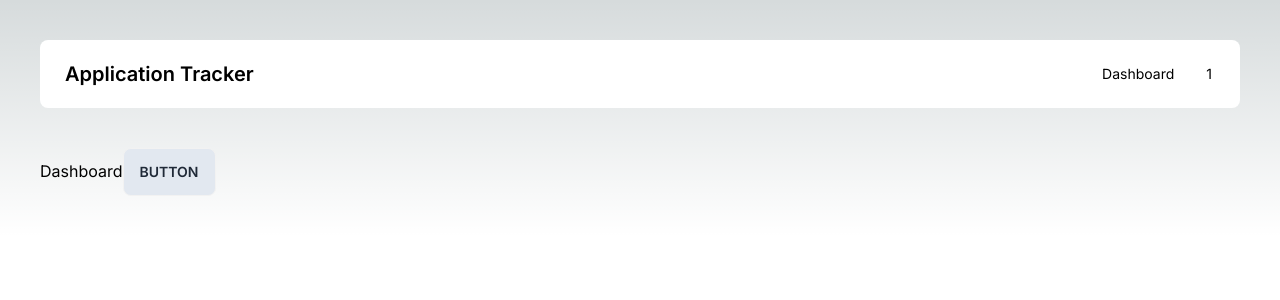
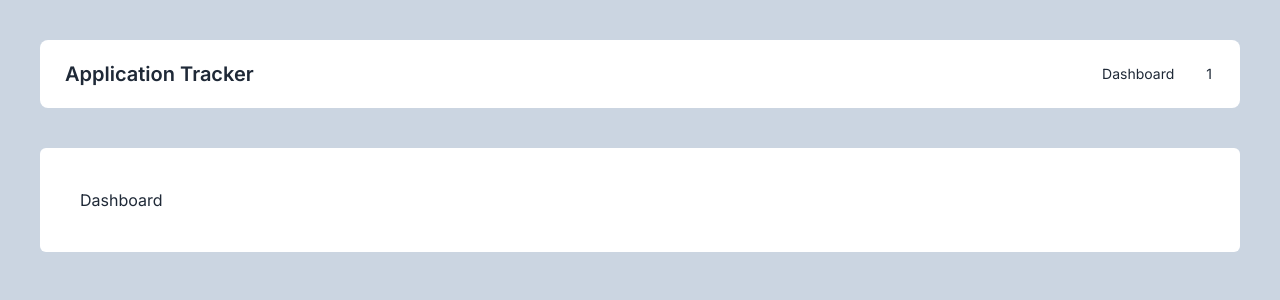
Before and after one commit to tishksenia/application-tracker, a Next.js app: page / in a window 1280 px wide. Shown: the top 300 px of the page. Built offline with nearby package versions, Linux system fonts and the light colour scheme.

Commit message:
add page layout

```diff
--- a/src/app/globals.css
+++ b/src/app/globals.css
@@ -1,27 +1,3 @@
 @tailwind base;
 @tailwind components;
 @tailwind utilities;
-
-:root {
-  --foreground-rgb: 0, 0, 0;
-  --background-start-rgb: 214, 219, 220;
-  --background-end-rgb: 255, 255, 255;
-}
-
-@media (prefers-color-scheme: dark) {
-  :root {
-    --foreground-rgb: 255, 255, 255;
-    --background-start-rgb: 0, 0, 0;
-    --background-end-rgb: 0, 0, 0;
-  }
-}
-
-body {
-  color: rgb(var(--foreground-rgb));
-  background: linear-gradient(
-      to bottom,
-      transparent,
-      rgb(var(--background-end-rgb))
-    )
-    rgb(var(--background-start-rgb));
-}
--- a/src/pages/index.tsx
+++ b/src/pages/index.tsx
@@ -1,8 +1,3 @@
 export default function Dashboard() {
-  return (
-    <>
-      Dashboard
-      <button className="btn bg-slate-200">Button</button>
-    </>
-  );
+  return <>Dashboard</>;
 }
--- a/src/shared/ui/layout.tsx
+++ b/src/shared/ui/layout.tsx
@@ -7,9 +7,11 @@ const inter = Inter({ subsets: ["latin"] });
 
 const RootLayout = ({ children }: { children: React.ReactNode }) => {
   return (
-    <div className={clsx(inter.className, "md:p-10 p-5")}>
-      <Navigation />
-      {children}
+    <div className="flex justify-center bg-slate-300 min-h-screen">
+      <div className={clsx(inter.className, "md:p-10 p-5 container")}>
+        <Navigation />
+        <div className="bg-white p-10 rounded-md">{children}</div>
+      </div>
     </div>
   );
 };
```
